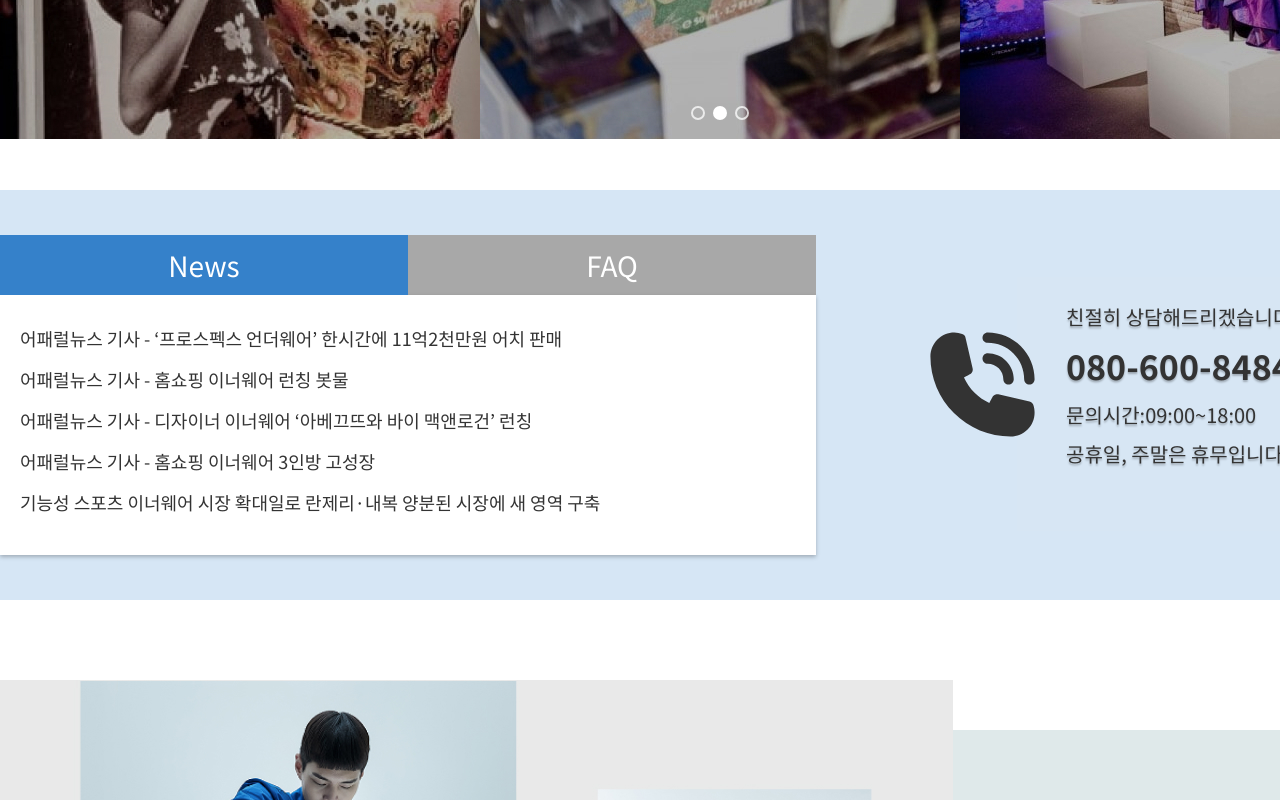
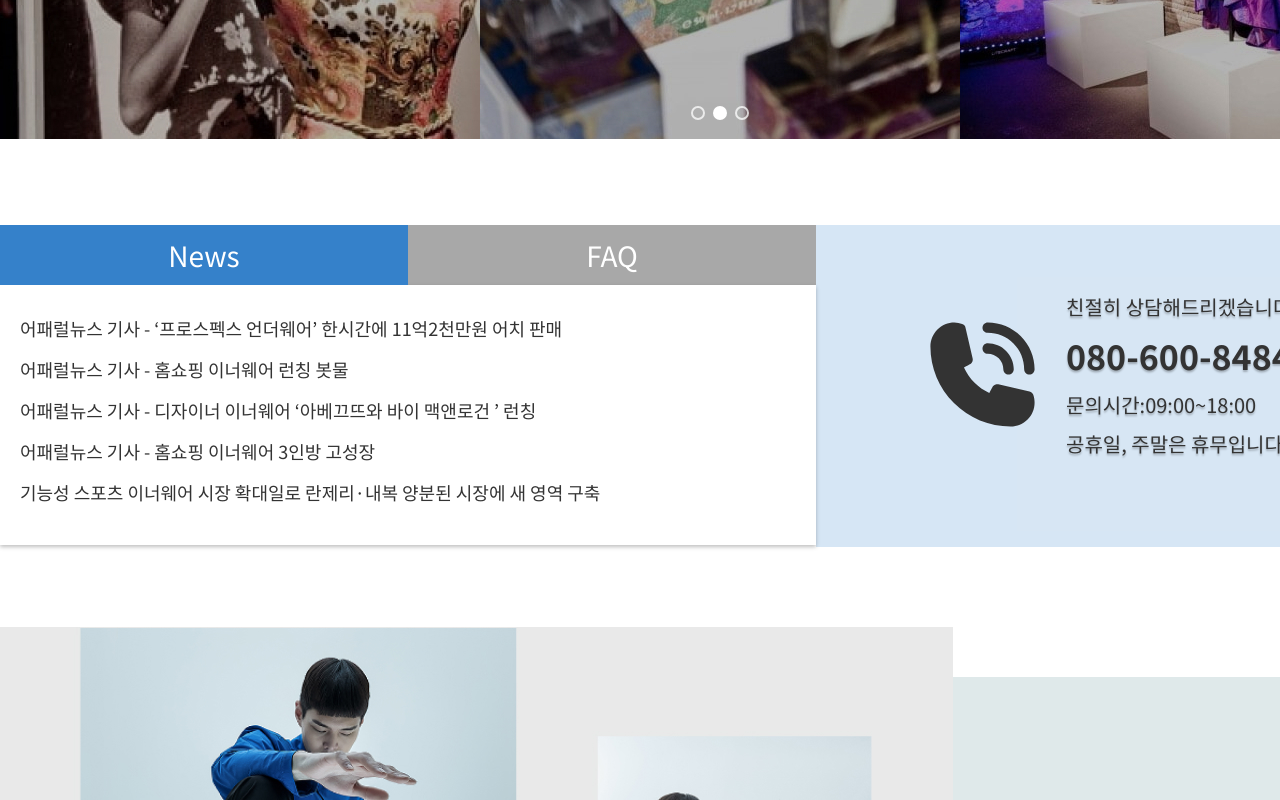
Before and after one commit to soneunsaem/chonbangtextile, a plain HTML site: page index.html in a window 1280 px wide. Shown: the part 1248-2048 px from the top of the page. Drawn offline with nearby package versions, Linux system fonts and the light colour scheme.

Commit message:
Add files via upload

```diff
--- a/css/pc.css
+++ b/css/pc.css
@@ -172,7 +172,7 @@ video {
 /* 슬라이더 */
 .swiper {
     width: 1440px;
-    margin-bottom: 45px;
+    margin-bottom: 80px;
   }
 
 #main-visual {
@@ -217,21 +217,14 @@ video {
   /* 콘텐츠 영역 */
   #main-contents {
     width: 1440px;
-    height: 300px;
+    height: 322px;
     margin: 0 auto;
     display: flex;
     margin-bottom: 45px;
-  }
-
-  .color-box {
     background: rgba(53, 129, 202, 0.2);
-    width: 1440px;
-    height: 410px;
-    margin: 0 auto;
   }
 
   #main-contents > .col {
-    margin-top: 45px;
     background: #fff;
   }
 
--- a/index.html
+++ b/index.html
@@ -89,7 +89,6 @@
     </div><!-- swiper-->
 
     <!-- 메인콘텐츠 -->
-    <div class="color-box">
     <section id="main-contents">
         <div class="col">
             <div class="tab-group">
@@ -101,10 +100,12 @@
                 <li><a href="#">어패럴뉴스 기사 - ‘프로스펙스 언더웨어’ 한시간에 11억2천만원<span class="mobile-only">...</span> <span
                                 class="pc-only">어치 판매</span></a>
                 </li>
-                    <li><a href="#">어패럴뉴스 기사 - 홈쇼핑 이너웨어 런칭 봇물</a>
+                <li>
+                    <a href="#">어패럴뉴스 기사 - 홈쇼핑 이너웨어 런칭 봇물</a>
                 </li>
-                    <li><a href="#">어패럴뉴스 기사 - 디자이너 이너웨어 ‘아베끄뜨와 바이 맥앤로건<span class="mobile-only">...</span><span
-                                class="pc-only">’ 런칭</span></a>
+                <li>
+                    <a href="#">어패럴뉴스 기사 - 디자이너 이너웨어 ‘아베끄뜨와 바이 맥앤로건<span class="mobile-only">...</span>
+                        <span class="pc-only">’ 런칭</span></a>
                 </li>
                 <li><a href="#">어패럴뉴스 기사 - 홈쇼핑 이너웨어 3인방 고성장</a></li>
                 <li><a href="#">기능성 스포츠 이너웨어 시장 확대일로 란제리·내복 양분된 시장<span class="mobile-only">...</span><span
@@ -154,7 +155,6 @@
             </div>
         </div>
     </section>
-    </div>
 
     <!-- 쇼핑몰info -->
     <section id="shopping-info">
```
Lines whose indentation alone changed are shown as unchanged.
